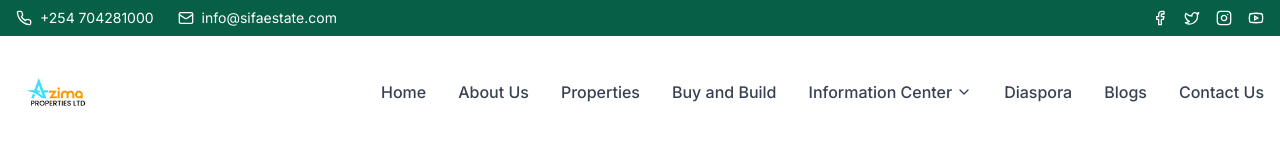
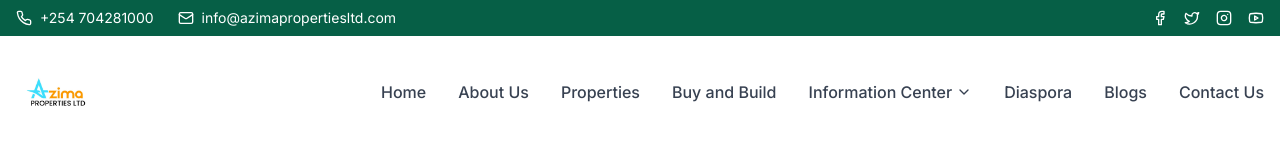
Before and after one commit to QATHAR9/azima, a React (Vite) app: page / in a window 1280 px wide. Shown: the top 146 px of the page. Built offline with nearby package versions, Linux system fonts and the light colour scheme.

Commit message:
Updated Header.tsx

```diff
--- a/src/components/Header.tsx
+++ b/src/components/Header.tsx
@@ -17,7 +17,7 @@ const Header = () => {
             </div>
             <div className="flex items-center space-x-2">
               <Mail className="w-4 h-4" />
-              <span>info@sifaestate.com</span>
+              <span>info@azimapropertiesltd.com</span>
             </div>
           </div>
           <div className="flex items-center space-x-4">
```
